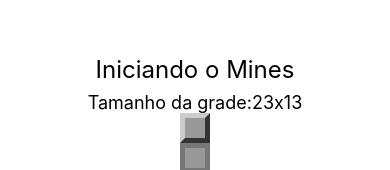
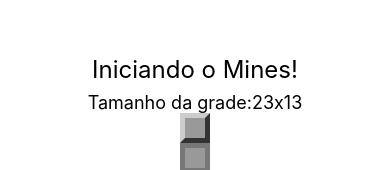
Before and after one commit to paulorcv/mines, a React Native app: screen / in a window 390 px wide. Shown: the part 203-373 px from the top of the page. Built offline with nearby package versions, Linux system fonts and the light colour scheme.

Commit message:
xcode build

```diff
--- a/App.js
+++ b/App.js
@@ -7,7 +7,7 @@ class App extends Component {
   render() {
     return (
       <View style={styles.sectionContainer}>
-        <Text style={styles.sectionTitle}>Iniciando o Mines</Text>
+        <Text style={styles.sectionTitle}>Iniciando o Mines!</Text>
         <Text style={styles.sectionDescription}>
           Tamanho da grade:
           {params.getRowsAmount()}x{params.getColumnsAmount()}
```
Also changed, not shown: 5 other files (tests, documents, lock files or other folders).
